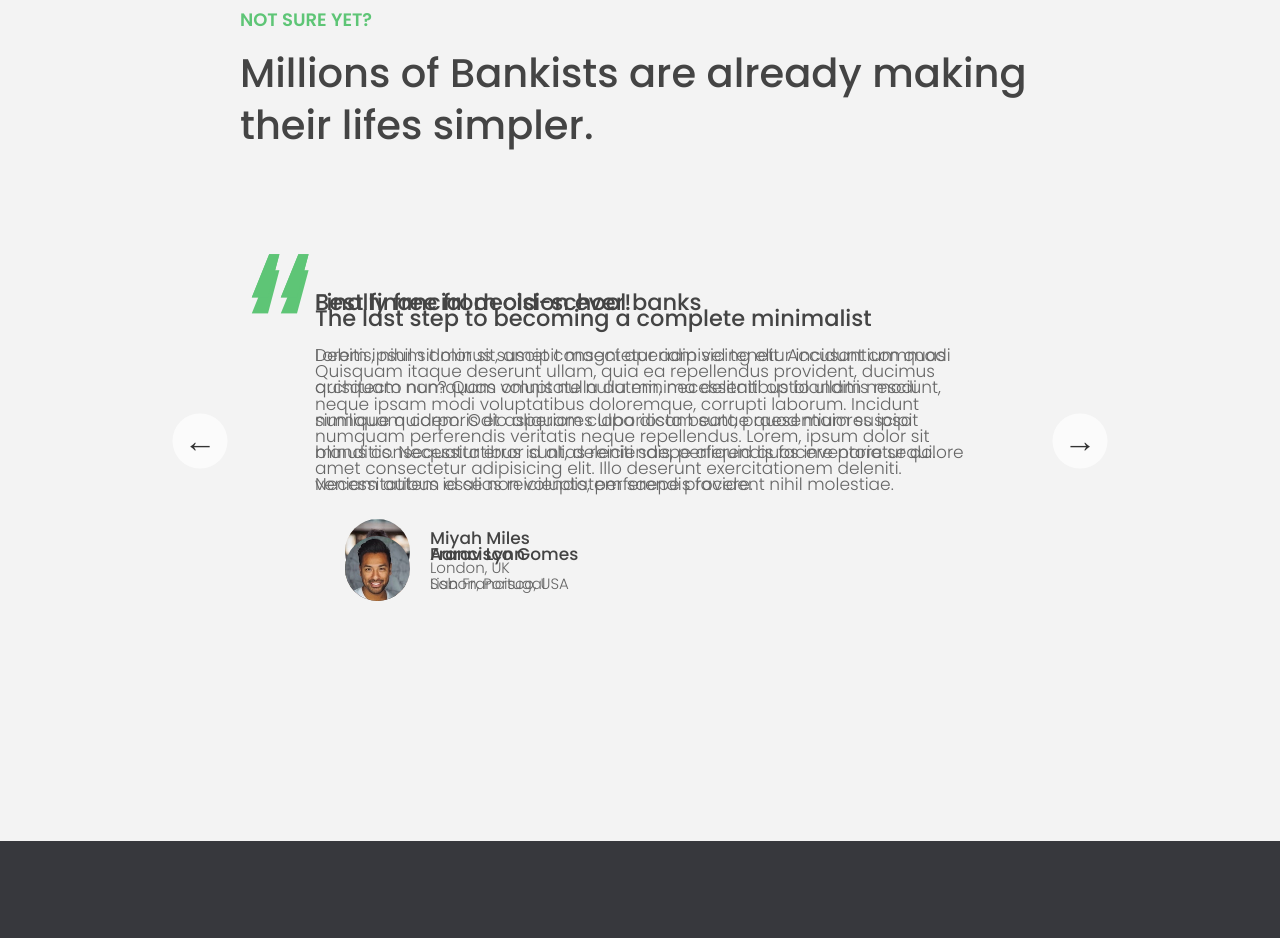
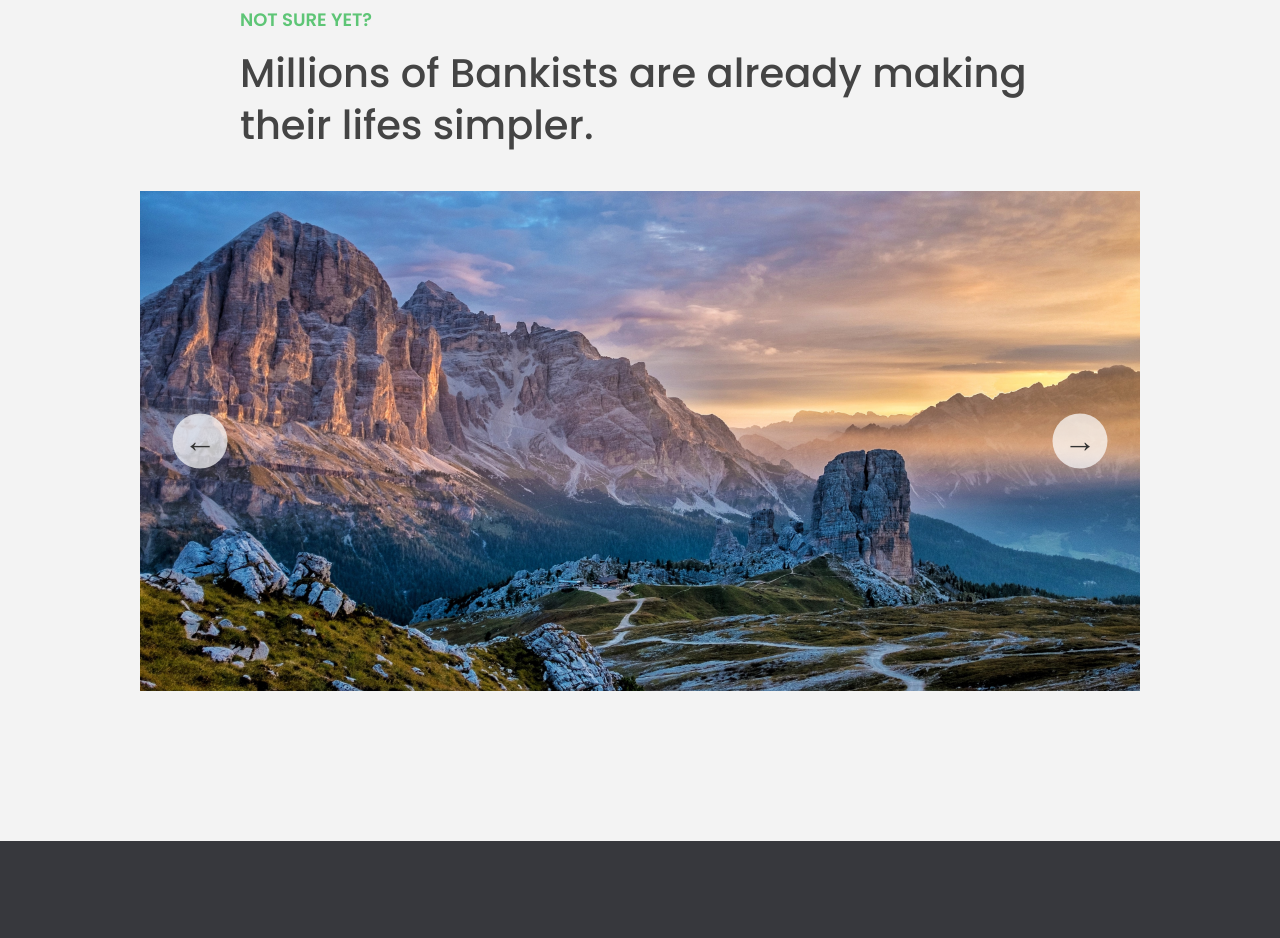
Before and after one commit to letStayFoolish/javascript-advanced, a website with bundled scripts: page index.html in a window 1280 px wide. Shown: the part 3355-4293 px from the top of the page. Built offline with nearby package versions, Linux system fonts and the light colour scheme.

Commit message:
Add slider functionality and simplify testimonials
Implemented logic for a clickable slider with next and previous navigation buttons, improving the user interaction experience. Commented-out testimonial sections in the HTML to streamline the design, focusing on essential elements. These updates enhance both functionality and visual clarity.

```diff
--- a/index.html
+++ b/index.html
@@ -216,70 +216,70 @@
     </div>
 
     <div class="slider">
-        <div class="slide slide--1">
-            <div class="testimonial">
-                <h5 class="testimonial__header">Best financial decision ever!</h5>
-                <blockquote class="testimonial__text">
-                    Lorem ipsum dolor sit, amet consectetur adipisicing elit.
-                    Accusantium quas quisquam non? Quas voluptate nulla minima
-                    deleniti optio ullam nesciunt, numquam corporis et asperiores
-                    laboriosam sunt, praesentium suscipit blanditiis. Necessitatibus
-                    id alias reiciendis, perferendis facere pariatur dolore veniam
-                    autem esse non voluptatem saepe provident nihil molestiae.
-                </blockquote>
-                <address class="testimonial__author">
-                    <img alt="" class="testimonial__photo" src="img/user-1.jpg"/>
-                    <h6 class="testimonial__name">Aarav Lynn</h6>
-                    <p class="testimonial__location">San Francisco, USA</p>
-                </address>
-            </div>
-        </div>
+        <!--        <div class="slide slide&#45;&#45;1">-->
+        <!--            <div class="testimonial">-->
+        <!--                <h5 class="testimonial__header">Best financial decision ever!</h5>-->
+        <!--                <blockquote class="testimonial__text">-->
+        <!--                    Lorem ipsum dolor sit, amet consectetur adipisicing elit.-->
+        <!--                    Accusantium quas quisquam non? Quas voluptate nulla minima-->
+        <!--                    deleniti optio ullam nesciunt, numquam corporis et asperiores-->
+        <!--                    laboriosam sunt, praesentium suscipit blanditiis. Necessitatibus-->
+        <!--                    id alias reiciendis, perferendis facere pariatur dolore veniam-->
+        <!--                    autem esse non voluptatem saepe provident nihil molestiae.-->
+        <!--                </blockquote>-->
+        <!--                <address class="testimonial__author">-->
+        <!--                    <img alt="" class="testimonial__photo" src="img/user-1.jpg"/>-->
+        <!--                    <h6 class="testimonial__name">Aarav Lynn</h6>-->
+        <!--                    <p class="testimonial__location">San Francisco, USA</p>-->
+        <!--                </address>-->
+        <!--            </div>-->
+        <!--        </div>-->
 
-        <div class="slide slide--2">
-            <div class="testimonial">
-                <h5 class="testimonial__header">
-                    The last step to becoming a complete minimalist
-                </h5>
-                <blockquote class="testimonial__text">
-                    Quisquam itaque deserunt ullam, quia ea repellendus provident,
-                    ducimus neque ipsam modi voluptatibus doloremque, corrupti
-                    laborum. Incidunt numquam perferendis veritatis neque repellendus.
-                    Lorem, ipsum dolor sit amet consectetur adipisicing elit. Illo
-                    deserunt exercitationem deleniti.
-                </blockquote>
-                <address class="testimonial__author">
-                    <img alt="" class="testimonial__photo" src="img/user-2.jpg"/>
-                    <h6 class="testimonial__name">Miyah Miles</h6>
-                    <p class="testimonial__location">London, UK</p>
-                </address>
-            </div>
-        </div>
+        <!--        <div class="slide slide&#45;&#45;2">-->
+        <!--            <div class="testimonial">-->
+        <!--                <h5 class="testimonial__header">-->
+        <!--                    The last step to becoming a complete minimalist-->
+        <!--                </h5>-->
+        <!--                <blockquote class="testimonial__text">-->
+        <!--                    Quisquam itaque deserunt ullam, quia ea repellendus provident,-->
+        <!--                    ducimus neque ipsam modi voluptatibus doloremque, corrupti-->
+        <!--                    laborum. Incidunt numquam perferendis veritatis neque repellendus.-->
+        <!--                    Lorem, ipsum dolor sit amet consectetur adipisicing elit. Illo-->
+        <!--                    deserunt exercitationem deleniti.-->
+        <!--                </blockquote>-->
+        <!--                <address class="testimonial__author">-->
+        <!--                    <img alt="" class="testimonial__photo" src="img/user-2.jpg"/>-->
+        <!--                    <h6 class="testimonial__name">Miyah Miles</h6>-->
+        <!--                    <p class="testimonial__location">London, UK</p>-->
+        <!--                </address>-->
+        <!--            </div>-->
+        <!--        </div>-->
 
-        <div class="slide slide--3">
-            <div class="testimonial">
-                <h5 class="testimonial__header">
-                    Finally free from old-school banks
-                </h5>
-                <blockquote class="testimonial__text">
-                    Debitis, nihil sit minus suscipit magni aperiam vel tenetur
-                    incidunt commodi architecto numquam omnis nulla autem,
-                    necessitatibus blanditiis modi similique quidem. Odio aliquam
-                    culpa dicta beatae quod maiores ipsa minus consequatur error sunt,
-                    deleniti saepe aliquid quos inventore sequi. Necessitatibus id
-                    alias reiciendis, perferendis facere.
-                </blockquote>
-                <address class="testimonial__author">
-                    <img alt="" class="testimonial__photo" src="img/user-3.jpg"/>
-                    <h6 class="testimonial__name">Francisco Gomes</h6>
-                    <p class="testimonial__location">Lisbon, Portugal</p>
-                </address>
-            </div>
-        </div>
+        <!--        <div class="slide slide&#45;&#45;3">-->
+        <!--            <div class="testimonial">-->
+        <!--                <h5 class="testimonial__header">-->
+        <!--                    Finally free from old-school banks-->
+        <!--                </h5>-->
+        <!--                <blockquote class="testimonial__text">-->
+        <!--                    Debitis, nihil sit minus suscipit magni aperiam vel tenetur-->
+        <!--                    incidunt commodi architecto numquam omnis nulla autem,-->
+        <!--                    necessitatibus blanditiis modi similique quidem. Odio aliquam-->
+        <!--                    culpa dicta beatae quod maiores ipsa minus consequatur error sunt,-->
+        <!--                    deleniti saepe aliquid quos inventore sequi. Necessitatibus id-->
+        <!--                    alias reiciendis, perferendis facere.-->
+        <!--                </blockquote>-->
+        <!--                <address class="testimonial__author">-->
+        <!--                    <img alt="" class="testimonial__photo" src="img/user-3.jpg"/>-->
+        <!--                    <h6 class="testimonial__name">Francisco Gomes</h6>-->
+        <!--                    <p class="testimonial__location">Lisbon, Portugal</p>-->
+        <!--                </address>-->
+        <!--            </div>-->
+        <!--        </div>-->
 
-        <!-- <div class="slide"><img src="img/img-1.jpg" alt="Photo 1" /></div>
-        <div class="slide"><img src="img/img-2.jpg" alt="Photo 2" /></div>
-        <div class="slide"><img src="img/img-3.jpg" alt="Photo 3" /></div>
-        <div class="slide"><img src="img/img-4.jpg" alt="Photo 4" /></div> -->
+        <div class="slide"><img alt="Photo 1" src="img/img-1.jpg"/></div>
+        <div class="slide"><img alt="Photo 2" src="img/img-2.jpg"/></div>
+        <div class="slide"><img alt="Photo 3" src="img/img-3.jpg"/></div>
+        <div class="slide"><img alt="Photo 4" src="img/img-4.jpg"/></div>
         <button class="slider__btn slider__btn--left">&larr;</button>
         <button class="slider__btn slider__btn--right">&rarr;</button>
         <div class="dots"></div>
--- a/index.ts
+++ b/index.ts
@@ -204,7 +204,7 @@ const sectionObserver = new IntersectionObserver(revealSection, {
 });
 
 allSections.forEach((section) => {
-    section.classList.add("section--hidden");
+    // section.classList.add("section--hidden");
     sectionObserver.observe(section)
 });
 
@@ -234,6 +234,53 @@ const imgObserver = new IntersectionObserver(loadImg, {
 })
 
 allImages.forEach(img => imgObserver.observe(img));
+
+// Slider
+const slider = document.querySelector(".slider") as HTMLDivElement;
+const slides = document.querySelectorAll(".slide");
+const slideBtnLeft = document.querySelector(".slider__btn--left") as HTMLButtonElement;
+const slideBtnRight = document.querySelector(".slider__btn--right") as HTMLButtonElement;
+
+let currentSlide = 0;
+// slider.style.transform = 'scale(0.4) translateX(-800px)';
+// slider.style.overflow = 'visible';
+
+// slides.forEach((slide, index) => {
+//     (slide as HTMLDivElement).style.transform = `translateX(${100 * index}%)`
+// }); // 0%, 100%. 200%, 300% -> slides.length = 4 (index: 0, 1, 2, 3)
+
+const goToSlide = function (currentSlide: number) {
+    slides.forEach((slide, index) => {
+        (slide as HTMLDivElement).style.transform = `translateX(${100 * (index - currentSlide)}%)`
+    });
+}
+
+goToSlide(0);
+
+// Next slide logic
+slideBtnRight.addEventListener("click", function () {
+        if (currentSlide === slides.length - 1) {
+            currentSlide = 0;
+        } else {
+            currentSlide++;
+        }
+
+        goToSlide(currentSlide);
+    }
+);
+
+// Previous slide logic
+slideBtnLeft.addEventListener("click", function () {
+        if (currentSlide === 0) {
+            currentSlide = 0;
+        } else {
+            currentSlide--;
+        }
+
+        goToSlide(currentSlide);
+    }
+)
+
 ///////////////////////////////////////
 // Practice
 
```
